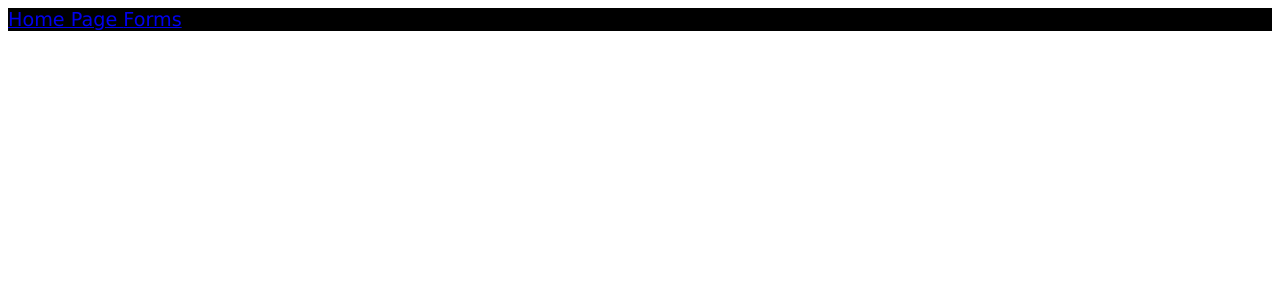
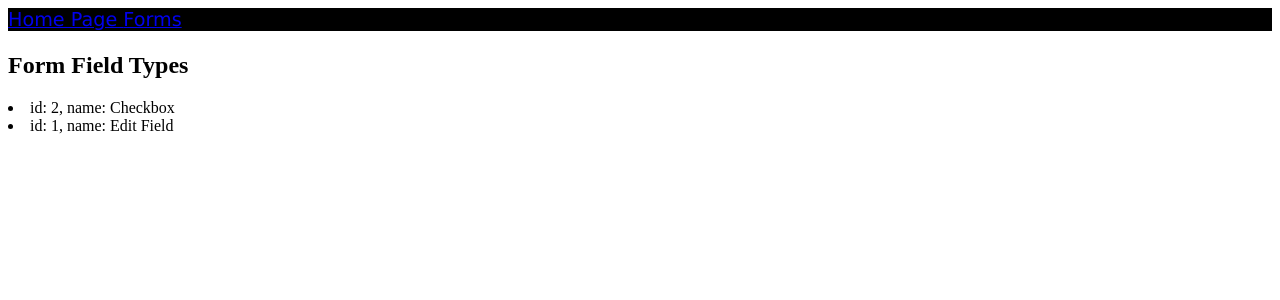
Before and after one commit to jshaffstall/cpsc455spring2021, a PHP site: page /cpsc455spring2021/display-form?form=1 in a window 1280 px wide. Shown: the top 300 px of the page. Run offline with PHP 8.4, Linux system fonts and the light colour scheme; data comes from the database, SQL or seed files in the repository; data that the repository does not hold is empty.

Commit message:
Form with text field and checkbox display

```diff
--- a/webapp/includes/templates/display-form.html
+++ b/webapp/includes/templates/display-form.html
@@ -15,8 +15,26 @@
 
 		<h1> {{form.name}} </h1>
 			{% for field in fields %}
-				<li>id: {{field.id}}, type: {{field.type}}, label: {{field.label}}, order: {{field.order}}</li>
+				{% if field.type == 1 %}
+					<h2> Edit Field </h2>
+					<input type="text" id="name" name="Name" value="Name">
+					<label for="name"> {{field.name}}</label><br>
+				{% endif %}
+				{% if field.type == 2 %}
+					<h2> CheckBoxes </h2>
+					<input type="checkbox" id="male" name="gender">
+					<label for="male"> M</label>
+					<input type="checkbox" id="female" name="gender">
+					<label for="female"> F</label><br>
+				{% endif %}
 			{% endfor %}
+
+		<h2>Form Field Types</h2>
+			{% for type in types %}
+			<li>id: {{type.id}}, name: {{type.name}}</li>
+			{% endfor %}
+
+
 
 	</body>
 </html>
--- a/webapp/includes/templates/list-forms.html
+++ b/webapp/includes/templates/list-forms.html
@@ -16,7 +16,7 @@
 		<h1>Forms</h1>
 			<div>
 			{% for form in forms %}
-				<a href="display-form.php?form ={{form.id}}">{{form.name}}</a>
+				<a href="display-form.php?form={{form.id}}">{{form.name}}</a>
 			{% endfor %}
 			</div>
 
--- a/webapp/www/display-form.php
+++ b/webapp/www/display-form.php
@@ -2,10 +2,12 @@
 
 require 'config.php';
 
-$forms = get_forms();
-$fields = get_form_fields(1);
+//var_dump($_GET);
+
+$_GET['form'];
 $types = get_form_field_types();
+$fields = get_form_fields($_GET['form']);
 
-echo $twig->render('display-form.html',['forms' => $forms, 'fields' => $fields, 'types' => $types]);
+echo $twig->render('display-form.html',['fields' => $fields, 'types' => $types]);
 
 ?>
```
